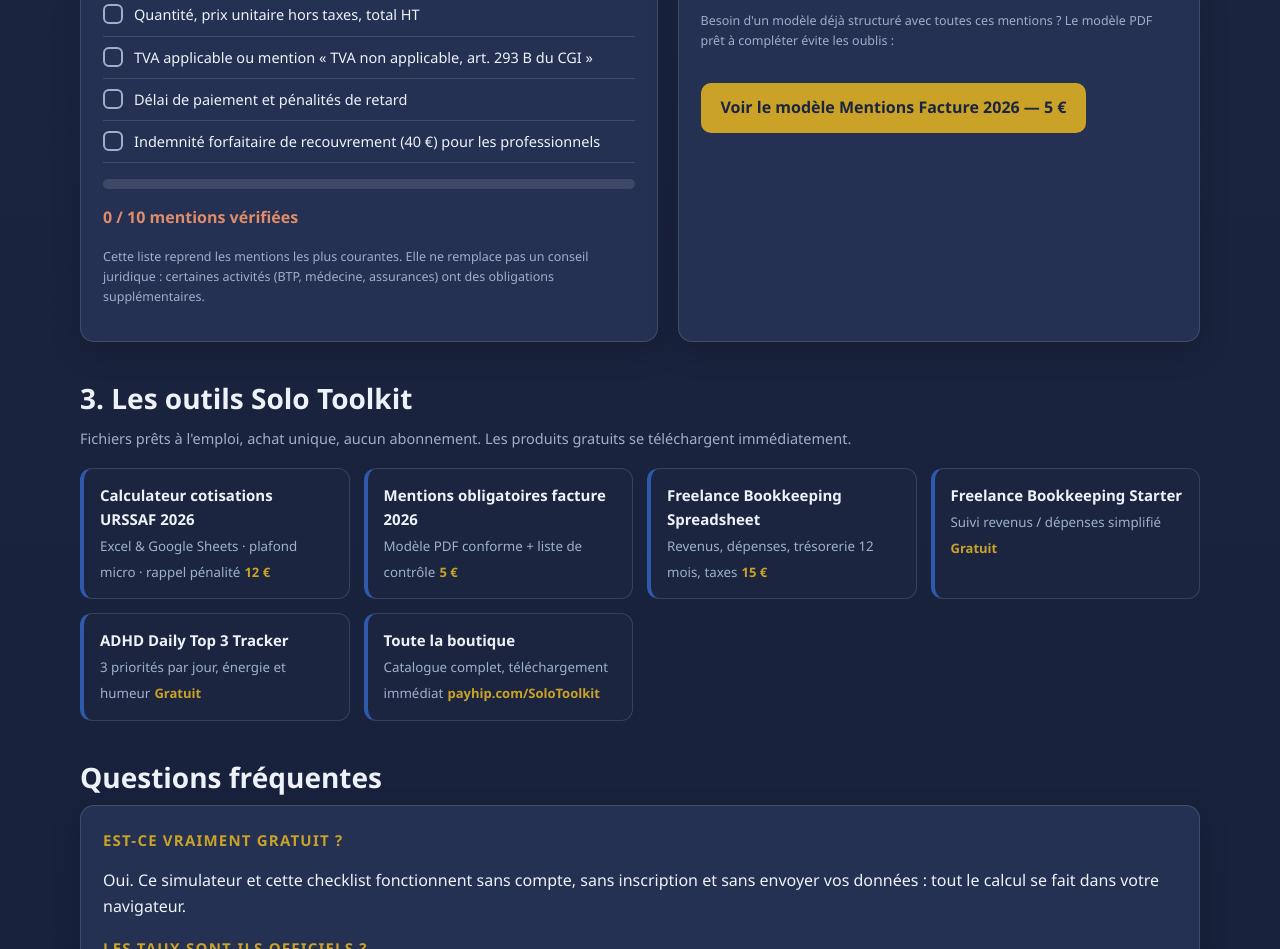
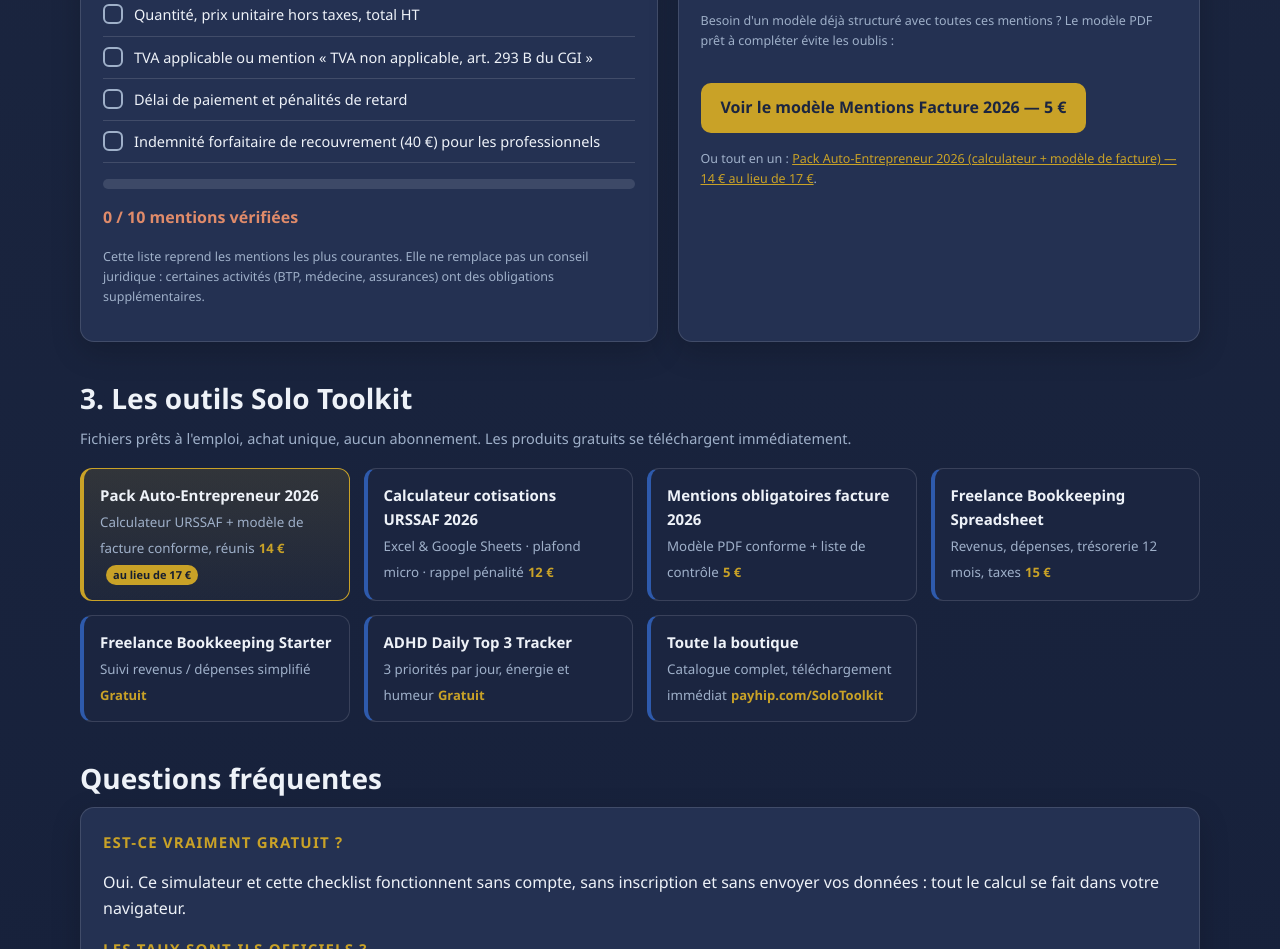
Before and after one commit to siddis100/solo-toolkit, a plain HTML site: page docs/simulateur-urssaf-2026.html in a window 1280 px wide. Shown: the part 1899-2848 px from the top of the page. Drawn offline with Linux system fonts and the light colour scheme.

Commit message:
Simulateur : CTA Pack Auto-Entrepreneur 2026 (14 EUR) dans la grille et la checklist

```diff
--- a/docs/simulateur-urssaf-2026.html
+++ b/docs/simulateur-urssaf-2026.html
@@ -96,6 +96,9 @@
   .cta strong{display:block; font-size:15px; margin-bottom:2px}
   .cta small{color:var(--muted)}
   .cta .price{color:var(--gold); font-weight:700; font-size:13px}
+  .cta a.bundle{border-color:var(--gold); background:linear-gradient(180deg,rgba(201,162,39,.14),rgba(201,162,39,.04))}
+  .cta a.bundle .save{display:inline-block; margin-left:6px; padding:1px 7px; border-radius:99px;
+    background:var(--gold); color:#161e30; font-size:11px; font-weight:700; vertical-align:middle}
   .store{display:inline-block; margin-top:16px; background:var(--gold); color:#1b2540; font-weight:800;
     padding:12px 20px; border-radius:10px; text-decoration:none}
   footer{border-top:1px solid var(--line); padding:26px 0 40px; color:var(--muted); font-size:13px}
@@ -231,6 +234,7 @@
         <p id="felicitations" hidden>Votre facture semble complète. Conservez-en une copie pendant 10 ans.</p>
         <p class="note">Besoin d'un modèle déjà structuré avec toutes ces mentions ? Le modèle PDF prêt à compléter évite les oublis :</p>
         <p><a class="store" href="https://payhip.com/b/7hvzk" rel="noopener">Voir le modèle Mentions Facture 2026 — 5 €</a></p>
+        <p class="note">Ou tout en un : <a href="https://payhip.com/b/165ys" rel="noopener">Pack Auto-Entrepreneur 2026 (calculateur + modèle de facture) — 14 € au lieu de 17 €</a>.</p>
       </div>
     </div>
   </section>
@@ -239,6 +243,11 @@
     <h2>3. Les outils Solo Toolkit</h2>
     <p class="sub">Fichiers prêts à l'emploi, achat unique, aucun abonnement. Les produits gratuits se téléchargent immédiatement.</p>
     <div class="cta">
+      <a class="bundle" href="https://payhip.com/b/165ys" rel="noopener">
+        <strong>Pack Auto-Entrepreneur 2026</strong>
+        <small>Calculateur URSSAF + modèle de facture conforme, réunis</small>
+        <span class="price">14 €<span class="save">au lieu de 17 €</span></span>
+      </a>
       <a href="https://payhip.com/b/GlWE2" rel="noopener">
         <strong>Calculateur cotisations URSSAF 2026</strong>
         <small>Excel &amp; Google Sheets · plafond micro · rappel pénalité</small>
```
